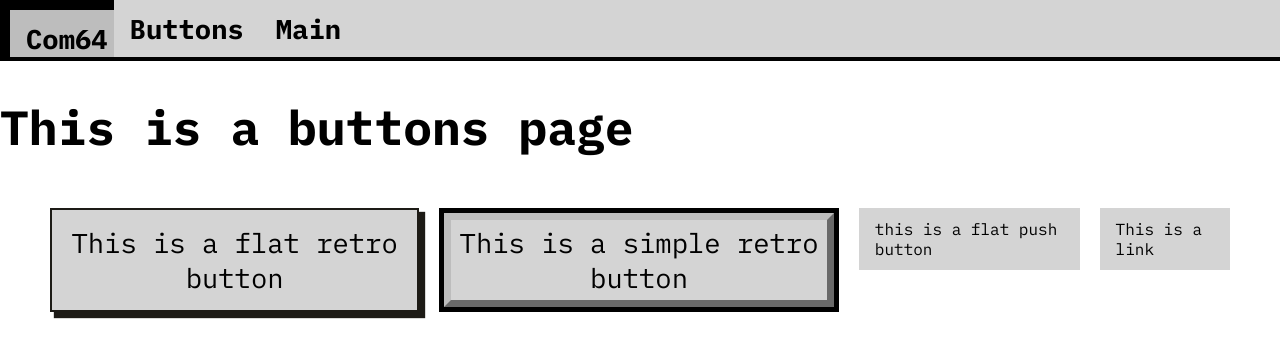
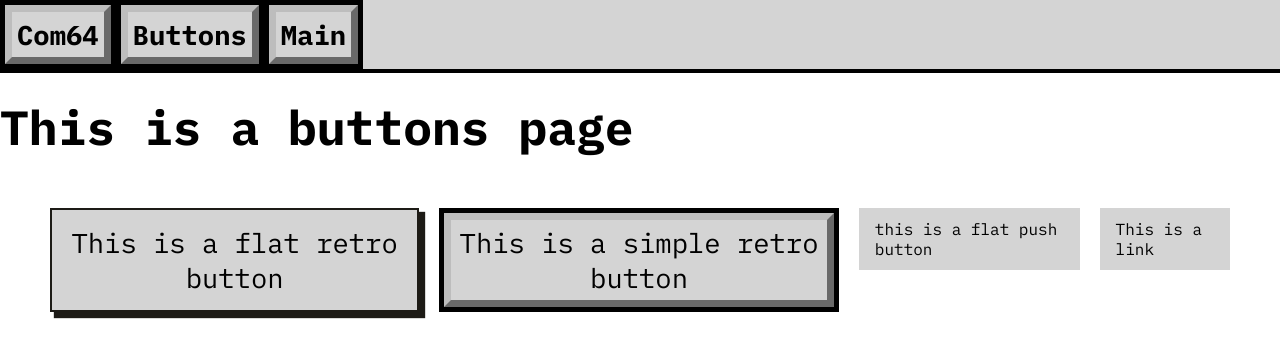
Before and after one commit to TPdkr/tpdkr_sandbox, a React (Vite) app in the folder sandbox/: page /tpdkr_sandbox/buttons in a window 1280 px wide. Shown: the top 358 px of the page. Built offline with nearby package versions, Linux system fonts and the light colour scheme.

Commit message:
made the navbar better

```diff
--- a/sandbox/src/components/Navbar.jsx
+++ b/sandbox/src/components/Navbar.jsx
@@ -1,15 +1,14 @@
 import FlatPushButton from "./FlatPushButton";
 import styles from "./Navbar.module.css";
 import { useState } from "react";
+import RetroButton from "./RetroButton";
 
 export default function Navbar() {
   const [isNavVisible, setIsNavVisible] = useState(false);
   return (
     <>
-      <button
+      <RetroButton
         className={styles.OpenSidebarButton}
-        aria-label="open sidebar"
-        aria-controls="navbar"
         onClick={() => setIsNavVisible(true)}
       >
         <svg
@@ -21,7 +20,7 @@ export default function Navbar() {
         >
           <path d="M165.13-254.62q-10.68 0-17.9-7.26-7.23-7.26-7.23-18t7.23-17.86q7.22-7.13 17.9-7.13h629.74q10.68 0 17.9 7.26 7.23 7.26 7.23 18t-7.23 17.87q-7.22 7.12-17.9 7.12H165.13Zm0-200.25q-10.68 0-17.9-7.27-7.23-7.26-7.23-17.99 0-10.74 7.23-17.87 7.22-7.13 17.9-7.13h629.74q10.68 0 17.9 7.27 7.23 7.26 7.23 17.99 0 10.74-7.23 17.87-7.22 7.13-17.9 7.13H165.13Zm0-200.26q-10.68 0-17.9-7.26-7.23-7.26-7.23-18t7.23-17.87q7.22-7.12 17.9-7.12h629.74q10.68 0 17.9 7.26 7.23 7.26 7.23 18t-7.23 17.86q-7.22 7.13-17.9 7.13H165.13Z" />
         </svg>
-      </button>
+      </RetroButton>
 
       <nav
         id="navbar"
@@ -47,19 +46,25 @@ export default function Navbar() {
             </button>
           </li>
           <li>
-            <FlatPushButton path="/tpdkr_sandbox/com64">
+            <RetroButton
+              path="/tpdkr_sandbox/com64"
+              className={styles.NavbarButton}
+            >
               <h4>Com64</h4>
-            </FlatPushButton>
+            </RetroButton>
           </li>
           <li>
-            <FlatPushButton path="/tpdkr_sandbox/buttons">
+            <RetroButton
+              path="/tpdkr_sandbox/buttons"
+              className={styles.NavbarButton}
+            >
               <h4>Buttons</h4>
-            </FlatPushButton>
+            </RetroButton>
           </li>
           <li>
-            <FlatPushButton path="/">
+            <RetroButton path="/" className={styles.NavbarButton}>
               <h4>Main</h4>
-            </FlatPushButton>
+            </RetroButton>
           </li>
         </ul>
       </nav>
--- a/sandbox/src/components/Navbar.module.css
+++ b/sandbox/src/components/Navbar.module.css
@@ -36,7 +36,6 @@ NAVIGATION BAR
   display: none;
   background: none;
   border: none;
-  padding: 1em;
   margin-left: auto;
   cursor: pointer;
 }
@@ -45,7 +44,6 @@ NAVIGATION BAR
   display: none;
   background: none;
   border: none;
-  padding: 1em;
   cursor: pointer;
 }
 
@@ -84,4 +82,8 @@ NAVIGATION BAR
     width: 100%;
     flex-direction: column;
   }
+
+  .NavbarButton {
+    width: 100%;
+  }
 }
--- a/sandbox/src/components/RetroButton.jsx
+++ b/sandbox/src/components/RetroButton.jsx
@@ -2,10 +2,12 @@ import styles from "./RetroButton.module.css";
 import { useNavigate } from "react-router-dom";
 
 export default function RetroButton({
+  className = "",
   onClick = () => {},
   path = "",
   children,
 }) {
+  //In case path is specified the button is turned into a link
   let action = onClick;
   const navigate = useNavigate();
   if (path != "") {
@@ -13,7 +15,7 @@ export default function RetroButton({
   }
 
   return (
-    <span className={styles.RetroButtonBorder}>
+    <span className={`${styles.RetroButtonBorder} ${className}`}>
       <button className={styles.RetroButton} onClick={action}>
         {children}
       </button>
--- a/sandbox/src/components/RetroButton.module.css
+++ b/sandbox/src/components/RetroButton.module.css
@@ -7,6 +7,7 @@
   background-color: var(--surface);
   border: 7px outset var(--surfaceDim);
   transition: all 0.3s;
+  width: 100%;
 }
 
 .RetroButton:hover {
--- a/sandbox/src/pages/Buttons.css
+++ b/sandbox/src/pages/Buttons.css
@@ -3,3 +3,9 @@
   gap: 20px;
   margin: 50px;
 }
+
+@media screen and (max-width: 64rem) {
+  .buttons-container {
+    flex-direction: column;
+  }
+}
```
